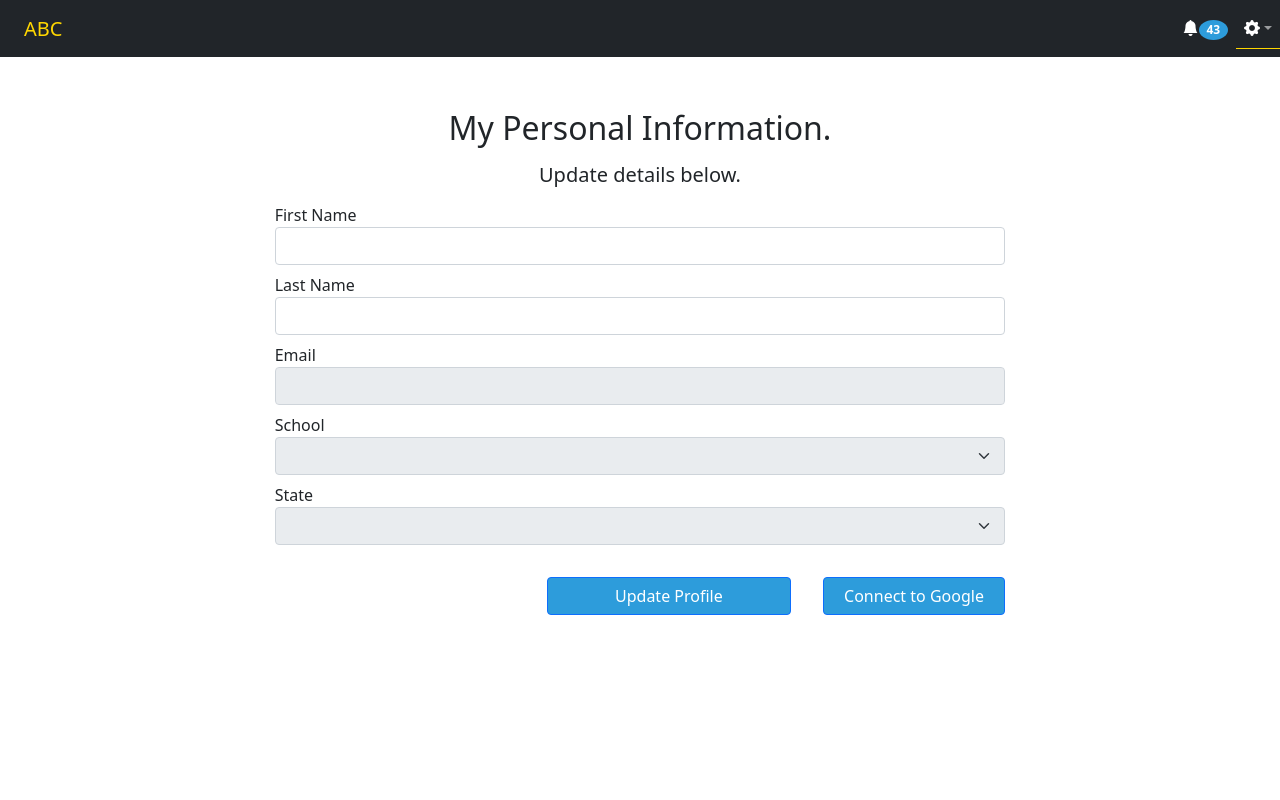
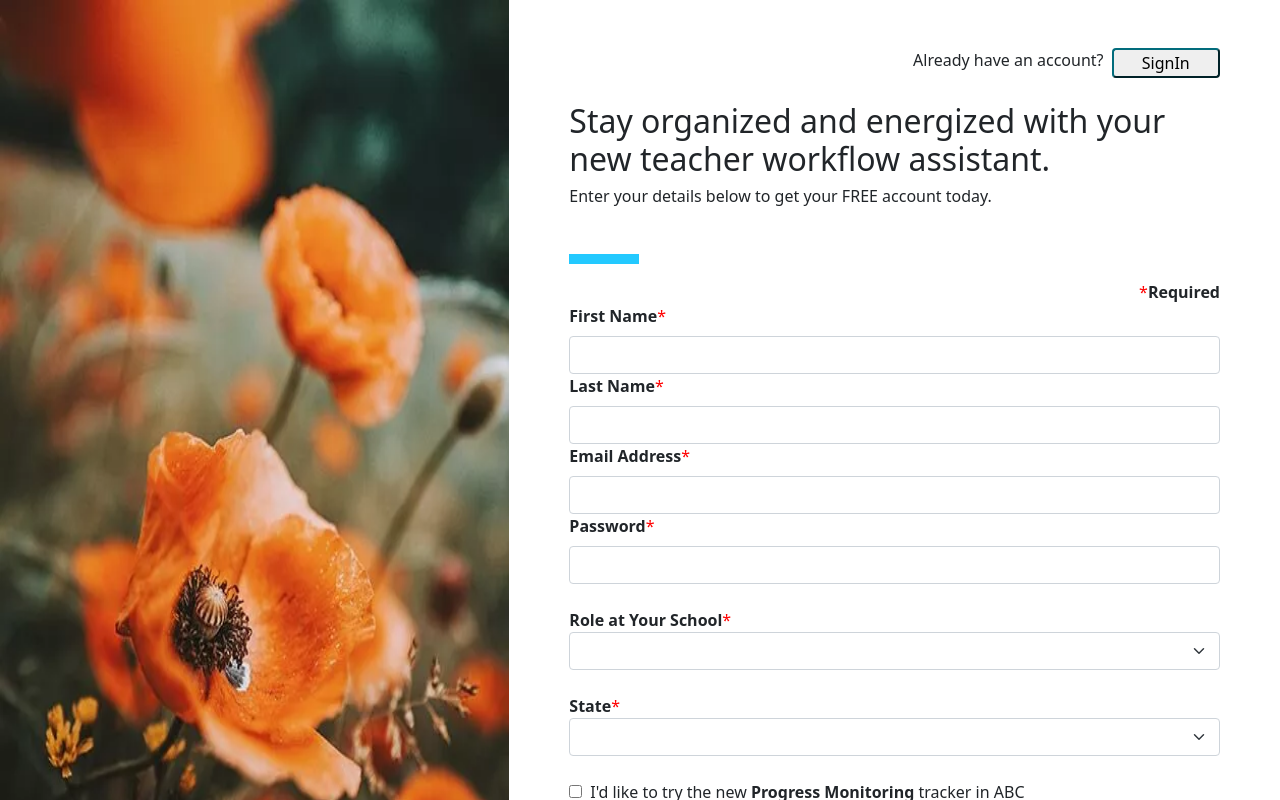
Before and after one commit to santoshmanaguli/Project-2, a Vue app in the folder project2/: page / in a window 1280 px wide. Shown: the top 800 px of the page. Built offline with nearby package versions, Linux system fonts and the light colour scheme.

Commit message:
added vue router

```diff
--- a/project2/package.json
+++ b/project2/package.json
@@ -8,8 +8,10 @@
     "lint": "vue-cli-service lint"
   },
   "dependencies": {
+    "axios": "^0.26.1",
     "core-js": "^3.8.3",
-    "vue": "^3.2.13"
+    "vue": "^3.2.13",
+    "vue-router": "^4.0.14"
   },
   "devDependencies": {
     "@babel/core": "^7.12.16",
--- a/project2/src/App.vue
+++ b/project2/src/App.vue
@@ -1,16 +1,12 @@
 <template>
-<profile-page />
+<router-view></router-view>
 </template>
 
 <script>
-import ProfilePage from './components/ProfilePage.vue'
-
 export default {
-  name: 'App',
-  components:{
-    ProfilePage
-  }
+  name: 'App'
 }
 </script>
 <style>
+
 </style>
--- a/project2/src/routers.js
+++ b/project2/src/routers.js
@@ -1,18 +1,24 @@
 import { createRouter, createWebHistory } from 'vue-router';
 import SignUp from './components/SignUp.vue';
 import SignIn from './components/SignIn.vue';
+import ProfilePage from './components/ProfilePage.vue'
 
 const routes = [
     {
         name: 'SignUp',
         component: SignUp,
-        path: '/signup'
+        path: '/'
     },
     {
         name: 'SignIn',
         component: SignIn,
         path: '/signin'
     },
+    {
+        name: 'ProfilePage',
+        component: ProfilePage,
+        path: '/profile'
+    }
 ];
 
 const router = createRouter({
```
Also changed, not shown: 1 other file (tests, documents, lock files or other folders).
